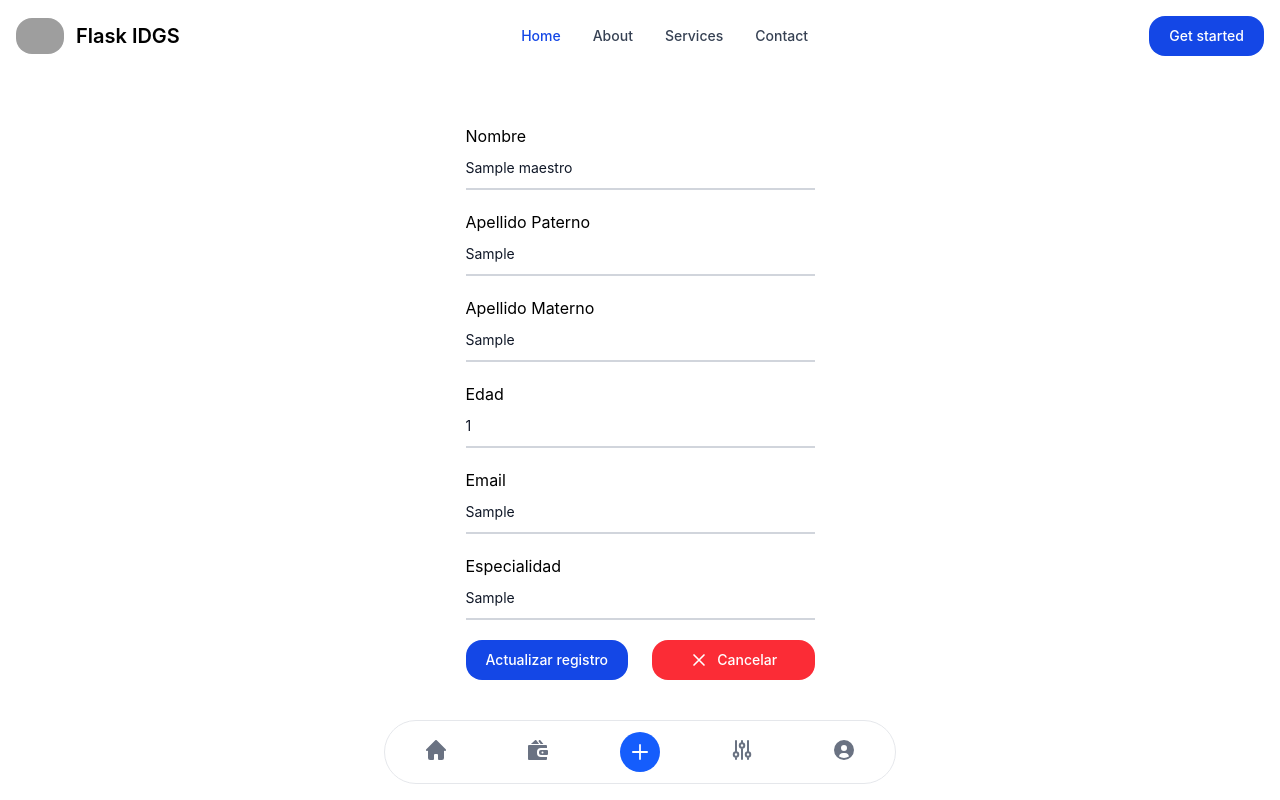
After one commit to ICO-801-9-69509/FlaskBD, a Flask app: page /maestros/1 in a window 1280 px wide. The commit adds this page. Run offline with Flask 3, Linux system fonts and the light colour scheme; tables that the repository leaves empty hold one stand-in row (values such as "Sample post"); parts of the project's set-up code (start-up, migrations or seed data) failed here and were passed over; some libraries are stand-ins or nearby versions; grey boxes are pictures that could not be loaded.

Commit message:
Add Alumnos and Maestros modules (blueprints) with CRUD functionality

```diff
--- /dev/null
+++ b/Maestros/routes.py
@@ -0,0 +1,52 @@
+import flask
+from . import maestros_bp
+from forms import TeacherForm
+from models import db, Maestro
+
+@maestros_bp.route("/maestros",methods=["GET","POST"])
+def maestros():
+    create_maestro=TeacherForm(flask.request.form)
+    maestro=Maestro.query.all()
+    return flask.render_template("maestros.html",form=create_maestro,maestro=maestro)
+
+@maestros_bp.route("/maestros/nuevo",methods=["GET","POST"])
+def nuevo_maestro():
+    maestro=TeacherForm(flask.request.form)
+    if flask.request.method=="POST":
+        nuevo_maestro=Maestro(clave=maestro.clave.data,
+        nombre=maestro.nombre.data,
+        apaterno=maestro.apaterno.data,
+        amaterno=maestro.amaterno.data,
+        edad=maestro.edad.data,
+        correo=maestro.correo.data,
+        especialidad=maestro.especialidad.data)
+        db.session.add(nuevo_maestro)
+        db.session.commit()
+        return flask.redirect("/maestros")
+
+    return flask.render_template("nuevo_maestro.html",form=maestro)
+
+@maestros_bp.route("/maestros/detalles/<int:id>")
+def detalles_maestro(id:int):
+    maestro=Maestro.query.get_or_404(id)
+    return flask.render_template("detalles_maestro.html",maestro=maestro)
+
+@maestros_bp.route('/maestros/<int:id>',methods=["GET","POST"])
+def actualizar_maestro(id:int):
+    form=TeacherForm(flask.request.form)
+    maestro=Maestro.query.get_or_404(id)
+    if flask.request.method=="POST":
+        for field in form:
+            setattr(maestro,field.name,field.data) if hasattr(maestro,field.name) and field.id not in ['clave', 'csrf_token', 'submit'] else None
+        db.session.commit()
+        return flask.redirect("/maestros")
+    return flask.render_template("actualizar_maestro.html",maestro=maestro,form=form)
+
+@maestros_bp.route("/maestros/eliminar/<int:id>",methods=["GET","POST"])
+def eliminar_maestro(id:int):
+    maestro=Maestro.query.get_or_404(id)
+    if flask.request.method=="POST":
+        db.session.delete(maestro)
+        db.session.commit()
+        return flask.redirect("/maestros")
+    return flask.render_template("eliminar_maestro.html",maestro=maestro.to_dict())
--- /dev/null
+++ b/Maestros/templates/actualizar_maestro.html
@@ -0,0 +1,57 @@
+{% extends "layout.html" %} {% block container %}
+{% import "macros.html" as macros %}
+<div class="py-8 relative overflow-x-auto sm:rounded-lg">
+    <form action="" method="POST" novalidate class="max-w-md mx-auto">
+        {{ form.csrf_token }}
+        <input type="hidden" name="csrf_token" value="{{ csrf_token() }}" />
+        <div class="relative z-0 w-full mb-5 group">
+        </div>
+        <div class="relative z-0 w-full mb-5 group">
+            {{macros.campoNuevo(form.nombre, class="block py-2.5 px-0 w-full text-sm text-gray-900 bg-transparent
+            border-0 border-b-2 border-gray-300 appearance-none dark:border-gray-600 dark:focus:border-blue-500
+            focus:outline-none focus:ring-0 focus:border-blue-600 peer",value=maestro.nombre,id="nombre")}}
+        </div>
+        <div class="relative z-0 w-full mb-5 group">
+            {{macros.campoNuevo(form.apaterno,class="block py-2.5 px-0 w-full text-sm text-gray-900 bg-transparent
+            border-0 border-b-2 border-gray-300 appearance-none dark:border-gray-600 dark:focus:border-blue-500
+            focus:outline-none focus:ring-0 focus:border-blue-600 peer",value=maestro.apaterno,id="apaterno")}}
+        </div>
+        <div class="relative z-0 w-full mb-5 group">
+            {{macros.campoNuevo(form.amaterno,class="block py-2.5 px-0 w-full text-sm text-gray-900 bg-transparent
+            border-0 border-b-2 border-gray-300 appearance-none dark:border-gray-600 dark:focus:border-blue-500
+            focus:outline-none focus:ring-0 focus:border-blue-600 peer",value=maestro.amaterno,id="amaterno")}}
+        </div>
+        <div class="relative z-0 w-full mb-5 group">
+            {{macros.campoNuevo(form.edad,class="block py-2.5 px-0 w-full text-sm text-gray-900 bg-transparent border-0
+            border-b-2 border-gray-300 appearance-none dark:border-gray-600 dark:focus:border-blue-500
+            focus:outline-none focus:ring-0 focus:border-blue-600 peer",value=maestro.edad,id="edad")}}
+        </div>
+        <div class="relative z-0 w-full mb-5 group">
+            {{macros.campoNuevo(form.correo, class="block py-2.5 px-0 w-full text-sm text-gray-900 bg-transparent
+            border-0 border-b-2 border-gray-300 appearance-none dark:border-gray-600 dark:focus:border-blue-500
+            focus:outline-none focus:ring-0 focus:border-blue-600 peer",value=maestro.correo,id="correo")}}
+        </div>
+        <div class="relative z-0 w-full mb-5 group">
+            {{macros.campoNuevo(form.especialidad, class="block py-2.5 px-0 w-full text-sm text-gray-900 bg-transparent
+            border-0 border-b-2 border-gray-300 appearance-none dark:border-gray-600 dark:focus:border-blue-500
+            focus:outline-none focus:ring-0 focus:border-blue-600 peer",value=maestro.especialidad,id="especialidad")}}
+        </div>
+        <div class="grid md:grid-cols-2 md:gap-6 mt-4">
+            <button type="submit" id="btn_update" name="btn_update"
+                class="text-white bg-blue-700 hover:bg-blue-800 focus:ring-4 focus:outline-none focus:ring-blue-300 font-medium rounded-lg text-sm w-full sm:w-auto px-5 py-2.5 text-center dark:bg-blue-600 dark:hover:bg-blue-700 dark:focus:ring-blue-800">
+                Actualizar registro
+            </button>
+
+            <a href="/maestros"
+                class="bg-red-500 text-white px-5 py-2.5 rounded-lg flex items-center justify-center gap-2 hover:bg-red-600 text-sm font-medium">
+                <svg class="w-5 h-5" fill="none" stroke="currentColor" viewBox="0 0 24 24" xmlns="http://www.w3.org">
+                    <path stroke-linecap="round" stroke-linejoin="round" stroke-width="2" d="M6 18L18 6M6 6l12 12">
+                    </path>
+                </svg>
+                Cancelar
+            </a>
+        </div>
+
+    </form>
+</div>
+{% endblock %}
--- a/app.py
+++ b/app.py
@@ -1,4 +1,5 @@
 from wtforms.validators import email
+
 
 import flask
 from forms import TeacherForm, UserForm
@@ -6,9 +7,14 @@ from flask_wtf.csrf import CSRFProtect
 from models import db, Alumno, Maestro, Inscripcion, Curso
 from config import DevelopmentConfig
 from flask_migrate import Migrate
+from Maestros.routes import maestros_bp
+from Alumnos.routes import alumnos_bp
+
 
 app=flask.Flask("__main__")
 app.config.from_object(DevelopmentConfig)
+app.register_blueprint(maestros_bp)
+app.register_blueprint(alumnos_bp)
 db.init_app(app)
 migrate=Migrate(app,db)
 #flask db init para crear migraciones solo se corre una vez
@@ -22,66 +28,6 @@ csrf=CSRFProtect(app)
 @app.route("/")
 def index():
     return flask.render_template("index.html")
-
-@app.route("/alumnos",methods=["GET",])
-def alumnos():
-    #select * from alumnos
-    alumno=Alumno.query.all()
-    return flask.render_template("alumnos.html",alumno=alumno)
-
-@app.route('/alumnos/nuevo',methods=["GET","POST"])
-def nuevo_alumno():
-    create_alumno =UserForm(flask.request.form)
-
-    if flask.request.method=="POST":
-        alum=Alumno(
-            matricula=create_alumno.matricula.data,
-            nombre=create_alumno.nombre.data,
-            amaterno=create_alumno.amaterno.data,
-            apaterno=create_alumno.apaterno.data,
-            edad=create_alumno.edad.data,
-            correo=create_alumno.correo.data)
-        db.session.add(alum)
-        db.session.commit()
-        return flask.redirect("/alumnos")
-    return flask.render_template("nuevo_alumno.html",form=create_alumno)
-
-@app.route('/alumnos/detalles/<int:id>')
-def detalles_alumno(id:int):
-    alumno=Alumno.query.get_or_404(id)
-    return flask.render_template("detalles_alumno.html",alumno=alumno)
-
-
-@app.route("/alumnos/<int:id>",methods=["GET","POST"])
-def actualizar_alumno(id:int):
-    alumno=Alumno.query.get_or_404(id)
-    update_alumno=UserForm(flask.request.form)
-    if flask.request.method=="POST" and update_alumno.validate():
-        alumno.nombre = update_alumno.nombre.data
-        alumno.apaterno = update_alumno.apaterno.data
-        alumno.amaterno = update_alumno.amaterno.data
-        alumno.correo = update_alumno.correo.data
-        alumno.edad = update_alumno.edad.data
-        db.session.commit()
-        return flask.redirect("/alumnos")
-    return flask.render_template("actualizar_alumno.html",form=update_alumno,alumno=alumno)
-
-@app.route("/alumnos/eliminar/<int:id>",methods=["POST"])
-def eliminar(id:int):
-    alumno=Alumno.query.get_or_404(id)
-    db.session.delete(alumno)
-    db.session.commit()
-    return flask.redirect("/alumnos")
-
-
-
-@app.route("/maestros",methods=["GET","POST"])
-def maestros():
-    create_maestro=TeacherForm(flask.request.form)
-    maestro=Maestro.query.all()
-    return flask.render_template("maestros.html",form=create_maestro,maestro=maestro)
-
-
 
 @app.route("/usuarios",methods=["GET","POST"])
 def usuario():
--- a/static/dist/output.css
+++ b/static/dist/output.css
@@ -273,6 +273,7 @@
     --radius: 8px;
     --spacing-8xl: 90rem;
     --leading-9: 36px;
+    --leading-8: 32px;
     --leading-6: 24px;
     --leading-5: 20px;
     --radius-base: 12px;
@@ -280,6 +281,7 @@
     --color-heading: var(--color-gray-900);
     --color-fg-brand: var(--color-blue-700);
     --color-fg-disabled: var(--color-gray-400);
+    --color-neutral-primary-soft: var(--color-white);
     --color-neutral-primary: var(--color-white);
     --color-neutral-primary-medium: var(--color-white);
     --color-neutral-secondary-soft: var(--color-gray-50);
```
Also changed, not shown: other parts of static/dist/output.css (+36 -10 lines), Alumnos/__init__.py (added, +8 -0 lines), Alumnos/routes.py (added, +60 -0 lines), Alumnos/templates/alumnos.html (renamed from templates/alumnos.html, +6 -4 lines), Alumnos/templates/eliminar_alumno.html (added, +26 -0 lines), Alumnos/templates/nuevo_alumno.html (renamed from templates/nuevo_alumno.html, +9 -9 lines), Maestros/__init__.py (added, +8 -0 lines), Maestros/templates/detalles_maestro.html (added, +32 -0 lines), Maestros/templates/eliminar_maestro.html (added, +26 -0 lines), Maestros/templates/maestros.html (renamed from templates/maestros.html, +14 -4 lines), Maestros/templates/nuevo_maestro.html (added, +64 -0 lines), models.py (+39 -0 lines), Alumnos/templates/actualizar_alumno.html (renamed from templates/actualizar_alumno.html), Alumnos/templates/detalles_alumno.html (renamed from templates/detalles_alumno.html).
